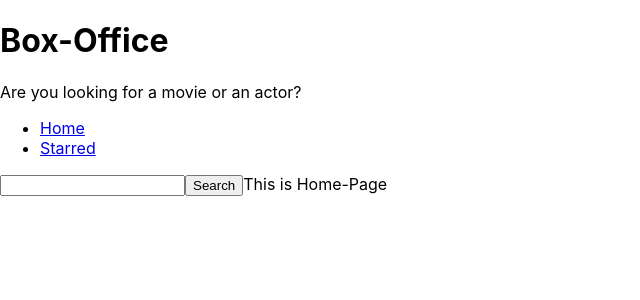
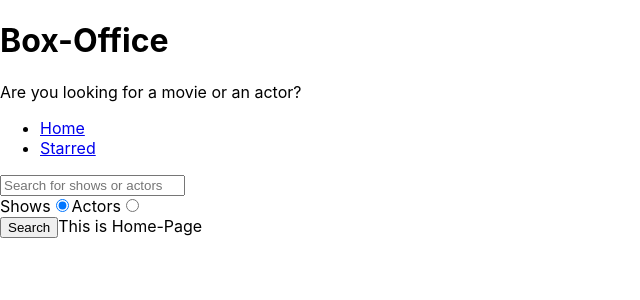
Before and after one commit to Abhitachi/Box-Office, a React (Create React App) app: page / in a window 1280 px wide. Shown: the top 300 px of the page, without its empty margins (0-640 px from the left). Built offline with nearby package versions, Linux system fonts and the light colour scheme.

Commit message:
edit search-option

```diff
--- a/src/pages/Home.js
+++ b/src/pages/Home.js
@@ -6,13 +6,16 @@
   // eslint-disable-next-line no-unused-vars
   const [input, setInput] = useState('');
   const [results, setResults] = useState(null);
+  const [searchOption, setSearchOperation] = useState('shows');
+
+  const isShowSearch = searchOption === 'shows';
 
   const onInputChange = ev => {
     setInput(ev.target.value);
   };
 
   const onSearch = () => {
-    apiGet(`/search/shows?q=${input}`).then(result => {
+    apiGet(`/search/${searchOption}?q=${input}`).then(result => {
       setResults(result);
       console.log(result);
     });
@@ -24,18 +27,20 @@
     }
   };
 
+  const onRadioChange = ev => {
+    setSearchOperation(ev.target.value);
+  };
+
   const renderResults = () => {
     if (results && results.length === 0) {
       return <div>No results</div>;
     }
     if (results && results.length > 0) {
-      return (
-        <div>
-          {results.map(item => (
-            <div key={item.show.id}>{item.show.name}</div>
-          ))}
-        </div>
-      );
+      return results[0].show
+        ? results.map(item => <div key={item.show.id}>{item.show.name}</div>)
+        : results.map(item => (
+            <div key={item.person.id}>{item.person.name}</div>
+          ));
     }
 
     return null;
@@ -45,10 +50,33 @@
     <MainPageLayout>
       <input
         type="text"
+        placeholder="Search for shows or actors"
         onChange={onInputChange}
         onKeyDown={onKeyDown}
         value={input}
       />
+      <div>
+        <label htmlFor="Shows-Search">
+          Shows
+          <input
+            id="Shows-Search"
+            type="radio"
+            value="shows"
+            checked={isShowSearch}
+            onChange={onRadioChange}
+          />
+        </label>
+        <label htmlFor="Actors-Search">
+          Actors
+          <input
+            id="Actors-Search"
+            type="radio"
+            value="people"
+            checked={!isShowSearch}
+            onChange={onRadioChange}
+          />
+        </label>
+      </div>
       <button type="button" onClick={onSearch}>
         Search
       </button>
```
